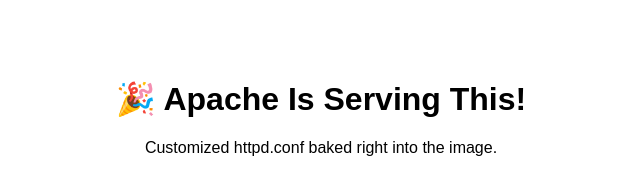
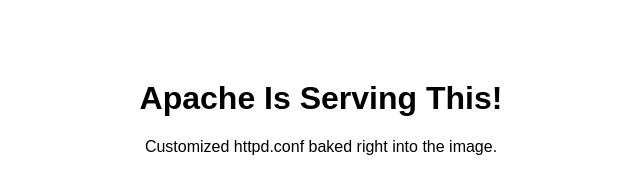
Before and after one commit to DamienFourneaux/DevOps, a plain HTML site: page HTTP/index.html in a window 1280 px wide. Shown: the whole page, without its empty margins (319-959 px from the left). Drawn offline with Linux system fonts and the light colour scheme.

```diff
--- a/HTTP/index.html
+++ b/HTTP/index.html
@@ -9,7 +9,7 @@
   </style>
 </head>
 <body>
-  <h1>🎉 Apache Is Serving This!</h1>
+  <h1> Apache Is Serving This!</h1>
   <p>Customized httpd.conf baked right into the image.</p>
 </body>
 </html>
```
